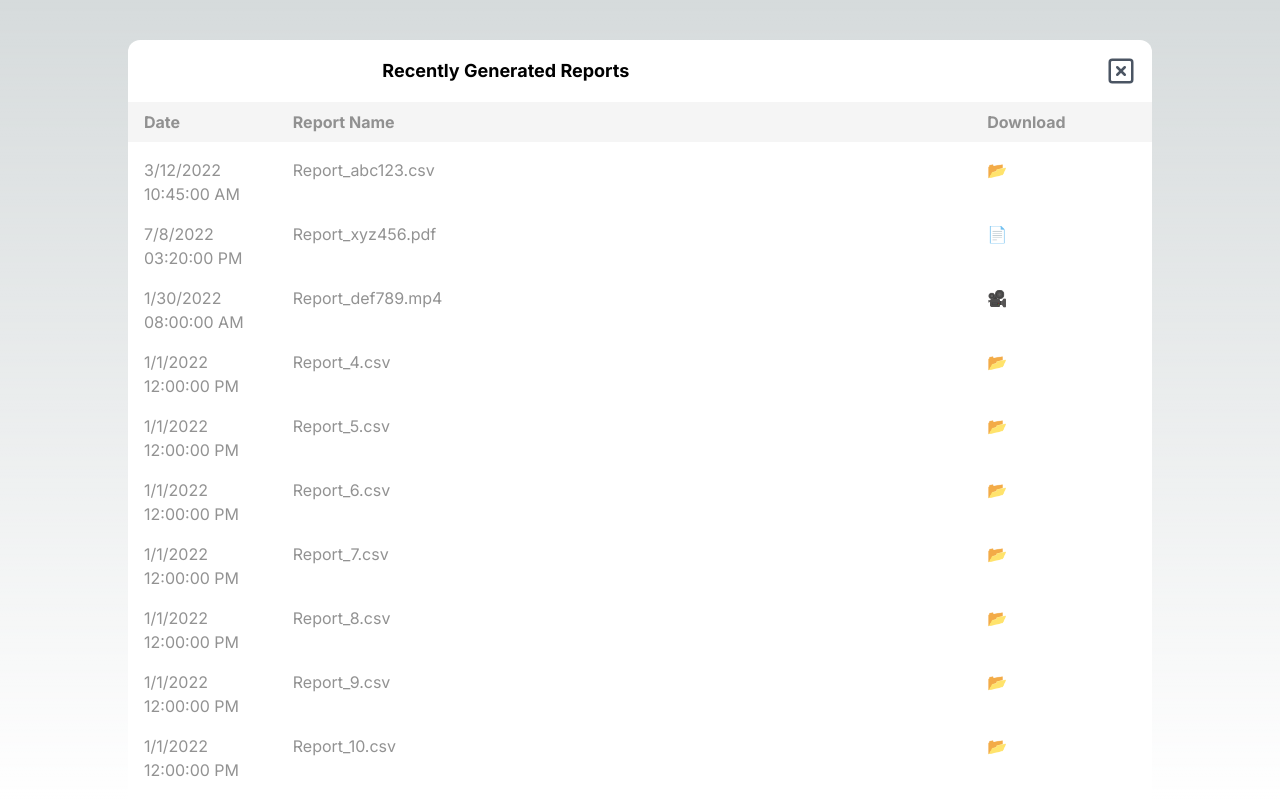
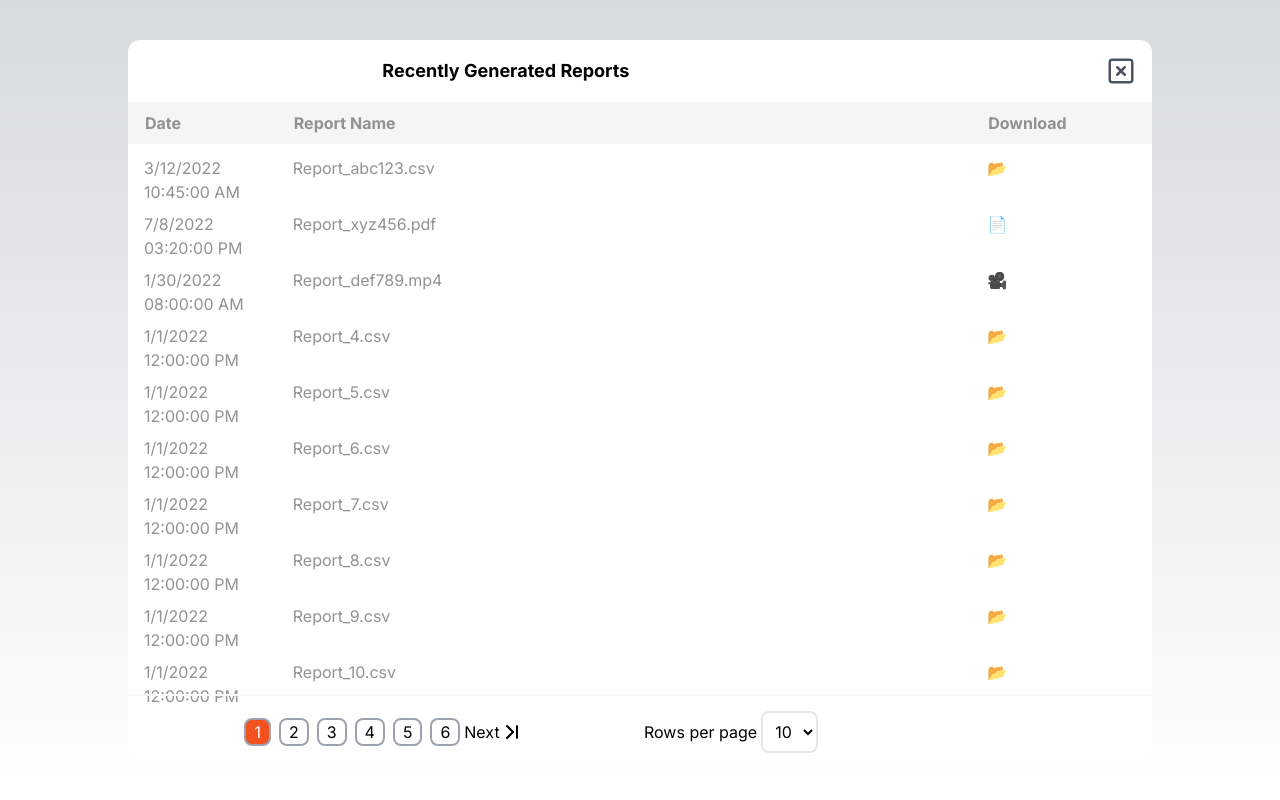
Before and after one commit to kelzzzcodes/monter-frontend-assignment, a Next.js app: page / in a window 1280 px wide. Both pictures are taken after a click on the button "Dialogue Box". Shown: the top 800 px of the page. Built offline with nearby package versions, Linux system fonts and the light colour scheme.

Commit message:
Pagination build complete

```diff
--- a/components/DialogueBox.jsx
+++ b/components/DialogueBox.jsx
@@ -1,11 +1,24 @@
-import React from 'react'
-import { SquareX } from 'lucide-react'
+import React, { useEffect, useState } from 'react'
+import { SquareX, ChevronFirst, ChevronLast } from 'lucide-react'
+
 import { dialogueData, dialogueHeading } from '@/constant'
 
 const DialogueBox = ({ onClick }) => {
+  const [page, setPage] = useState(1)
+
+  const selectPage = (selectedPage) => {
+    if (
+      selectedPage >= 1 &&
+      selectedPage <= dialogueData.length / 10 &&
+      selectedPage !== page
+    );
+    setPage(selectedPage)
+  }
+
   return (
-    <div className="bg-white min-h-[90%] min-w-[64rem] absolute top-0 mt-10 rounded-xl">
-      <div className="w-full">
+    <div className="bg-white min-h-[90%] min-w-[64rem] absolute top-0 mt-10 rounded-xl overflow-hidden ">
+      <div className="flex flex-col items-start w-full h-full">
+        <div className="w-full flex flex-col   ">
           <div className=" p-4 flex items-center">
             <h2 className=" mx-auto font-bold text-black text-lg">
               Recently Generated Reports
@@ -18,37 +31,92 @@ const DialogueBox = ({ onClick }) => {
             />
           </div>
 
-        <div className="flex flex-col">
+          <table className="flex flex-col">
             <div className="bg-[#f5f5f5] text-[#919191] px-4 py-2">
-            <ul className="flex justify-between">
+              <tr className="flex justify-between">
                 {dialogueHeading.map((item, index) => (
+                  <th
+                    key={index}
+                    className={`${
+                      index === 1 ? 'w-[70%]' : 'w-[15%]'
+                    } text-left font-bold`}
+                  >
+                    {item}
+                  </th>
+                ))}
+              </tr>
+            </div>
+            <tbody className="px-4 py-2">
+              {dialogueData.length > 0 && (
+                <ul className=" text-[#929292]">
+                  {dialogueData
+                    .slice(page * 10 - 10, page * 10)
+                    .map((item, index) => (
                       <li
                         key={index}
-                  className={`${index === 1 ? 'w-[70%]' : 'w-[15%]'} text-left font-bold`}
+                        className="flex justify-between text-left py-1"
                       >
-                  {item}
-                </li>
-              ))}
-            </ul>
-          </div>
-          <div className="px-4 py-2">
-            <ul className=" text-[#929292]">
-              {dialogueData.map((item, index) => (
-                <li key={index} className="flex justify-between text-left py-2">
-                  <div  className='w-[15%]' >
+                        <div className="w-[15%]">
                           <p>{item.date.year}</p>
                           <span>{item.date.time}</span>
                         </div>
                         <div className="w-[70%]">
                           <p>{item.reportName}</p>
                         </div>
-                  <div className='w-[15%]'>
+                        <div className="w-[15%]">
                           <p>{item.download}</p>
                         </div>
                       </li>
                     ))}
                 </ul>
+              )}
+            </tbody>
+          </table>
         </div>
+        <div className=" w-full absolute bottom-0 border-t-2 border-[#f8f8f8] pt-2">
+          {dialogueData.length > 0 && (
+            <div className="w-full grid grid-cols-2 gap-2 h-14 mx-auto items-center justify-center">
+              <div className=" text-black flex items-center justify-center ">
+                <button
+                  onClick={() => selectPage(page - 1)}
+                  className={`${page > 1 ? 'flex items-center' : 'hidden'} `}
+                >
+                  <ChevronFirst />
+                  <span>prev</span>
+                </button>
+                {[...Array(Math.ceil(dialogueData.length / 10))].map(
+                  (_, index) => (
+                    <span
+                      onClick={() => selectPage(index + 1)}
+                      key={index}
+                      className={`${
+                        page === index + 1 ? 'bg-[#f3511f] text-white' : ''
+                      } cursor-pointer border-2 border-gray-400 px-2 ml-1  mr-1  rounded-lg`}
+                    >
+                      {index + 1}
+                    </span>
+                  ),
+                )}
+                <button
+                  onClick={() => selectPage(page + 1)}
+                  className={`${
+                    page < dialogueData.length / 10
+                      ? 'flex items-center'
+                      : 'hidden'
+                  } `}
+                >
+                  <span>Next</span>
+                  <ChevronLast />
+                </button>
+              </div>
+              <div className="text-black flex items-center ">
+                <span>Rows per page</span>
+                <select className="p-2 ml-1 rounded-lg bg-transparent border-2">
+                  <option>10</option>
+                </select>
+              </div>
+            </div>
+          )}
         </div>
       </div>
     </div>
--- a/constant.js
+++ b/constant.js
@@ -19,7 +19,7 @@ export const dialogueData = [
 ]
 
 // Adding more data objects to reach a total of 20
-for (let i = 3; i < 20; i++) {
+for (let i = 3; i <= 50; i++) {
   dialogueData.push({
     date: { year: '1/1/2022', time: '12:00:00 PM' },
     reportName: `Report_${i + 1}.csv`,
@@ -27,4 +27,6 @@ for (let i = 3; i < 20; i++) {
   })
 }
 
-console.log(dialogueData)
+// console.log( dialogueData)
+let myVariable = dialogueData
+console.log(typeof myVariable)
```
Lines whose indentation alone changed are shown as unchanged.
